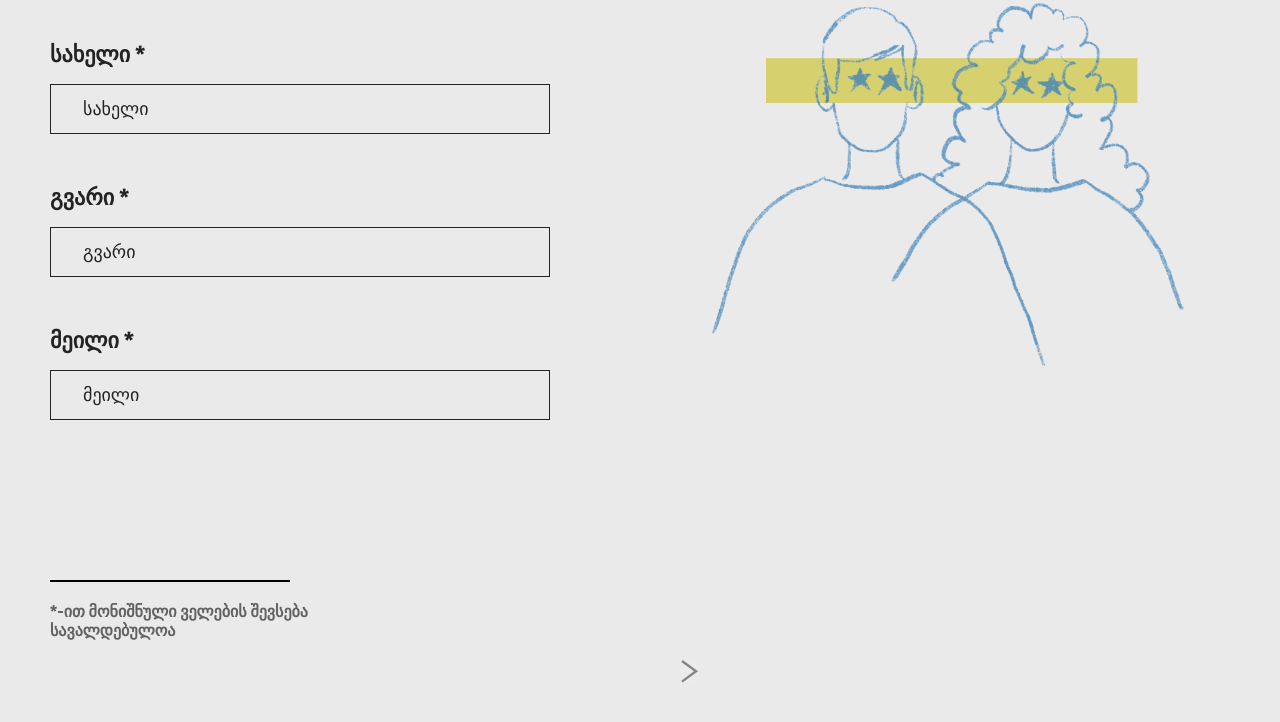
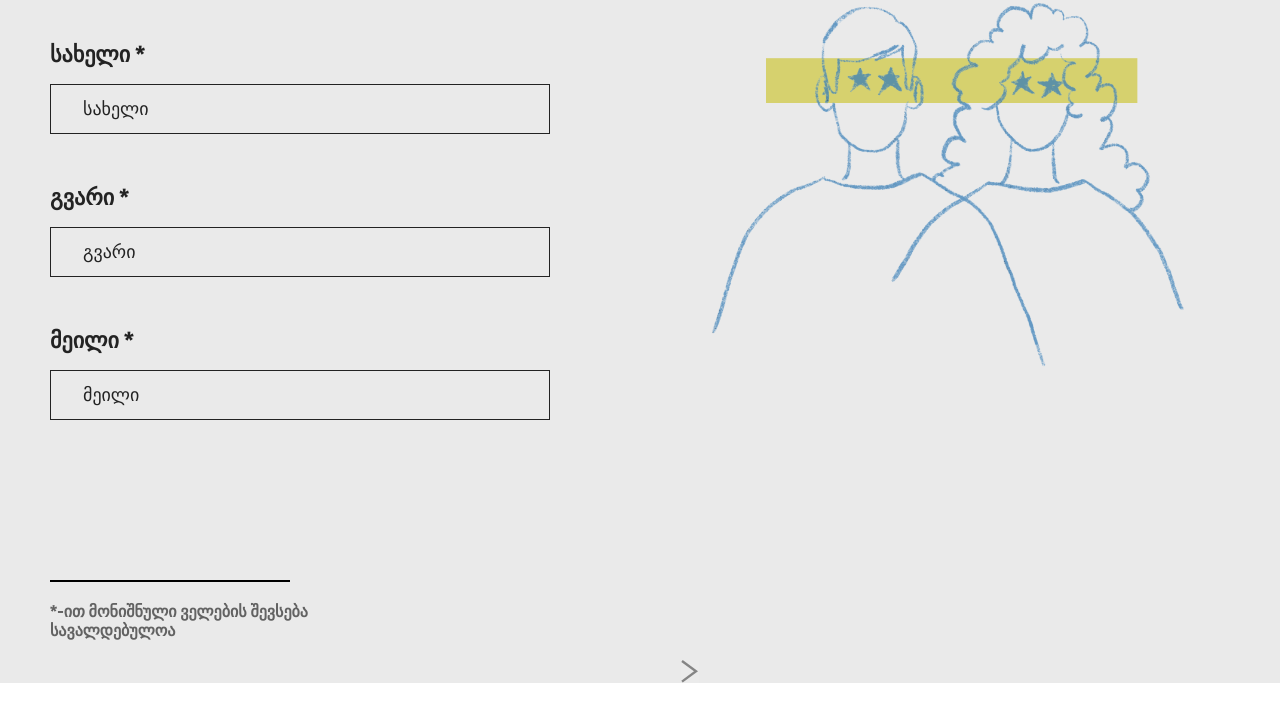
Before and after one commit to TornikeKhmelo/REDBERRY-Questionnaire, a plain HTML site: page firstpage.html in a window 1280 px wide. Shown: the part 146-868 px from the top of the page. Drawn offline with nearby package versions, Linux system fonts and the light colour scheme; files that its build step writes are made by us from their sources.

Commit message:
change padding to margin

```diff
--- a/sass/_firstpage.scss
+++ b/sass/_firstpage.scss
@@ -62,7 +62,7 @@
 .firstpage-navigation {
     display: flex;
     justify-content: center;
-    padding-bottom: 40px;
+    margin-bottom: 30px;
 
     button {
         margin-left: 100px;
```
